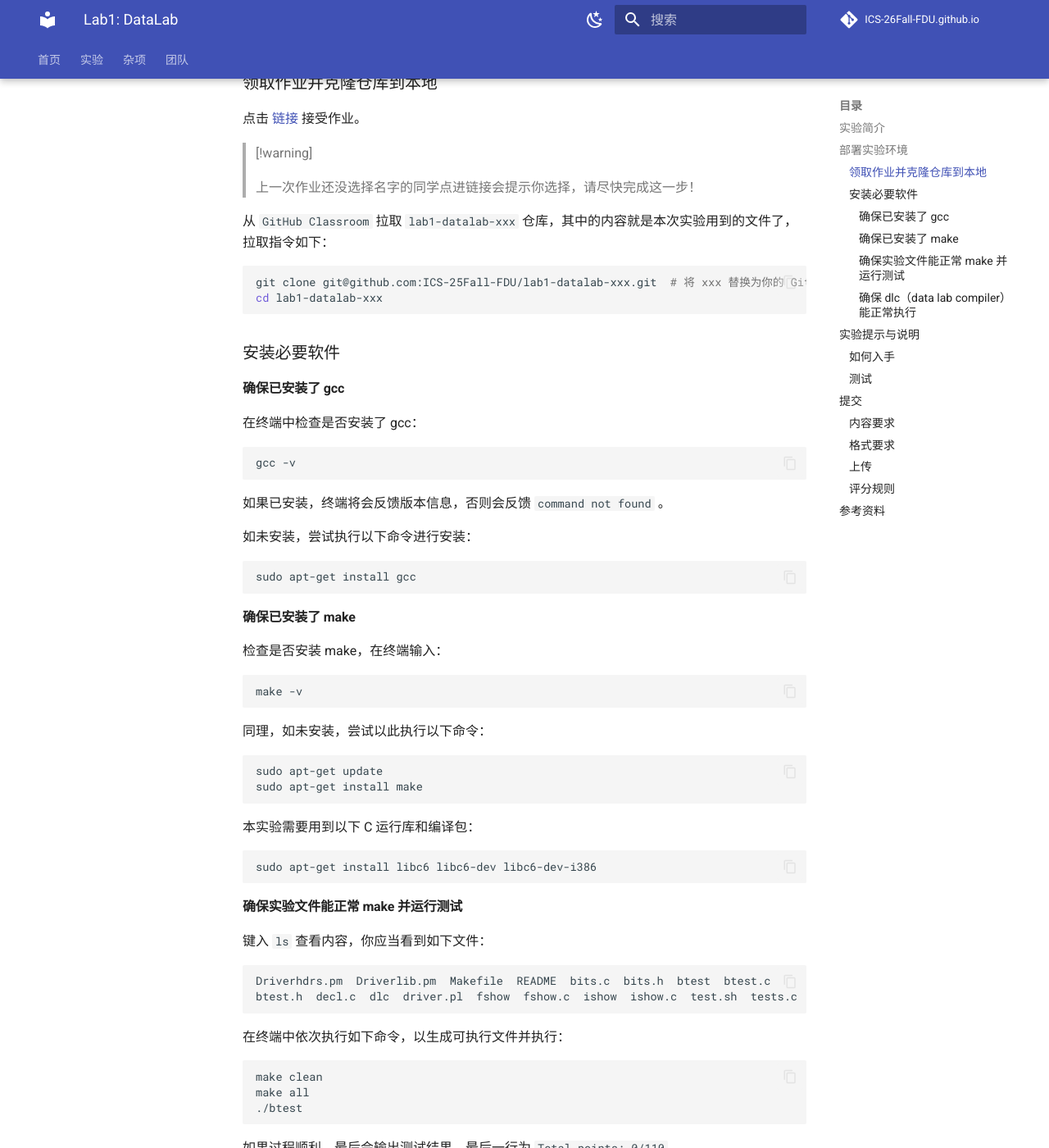
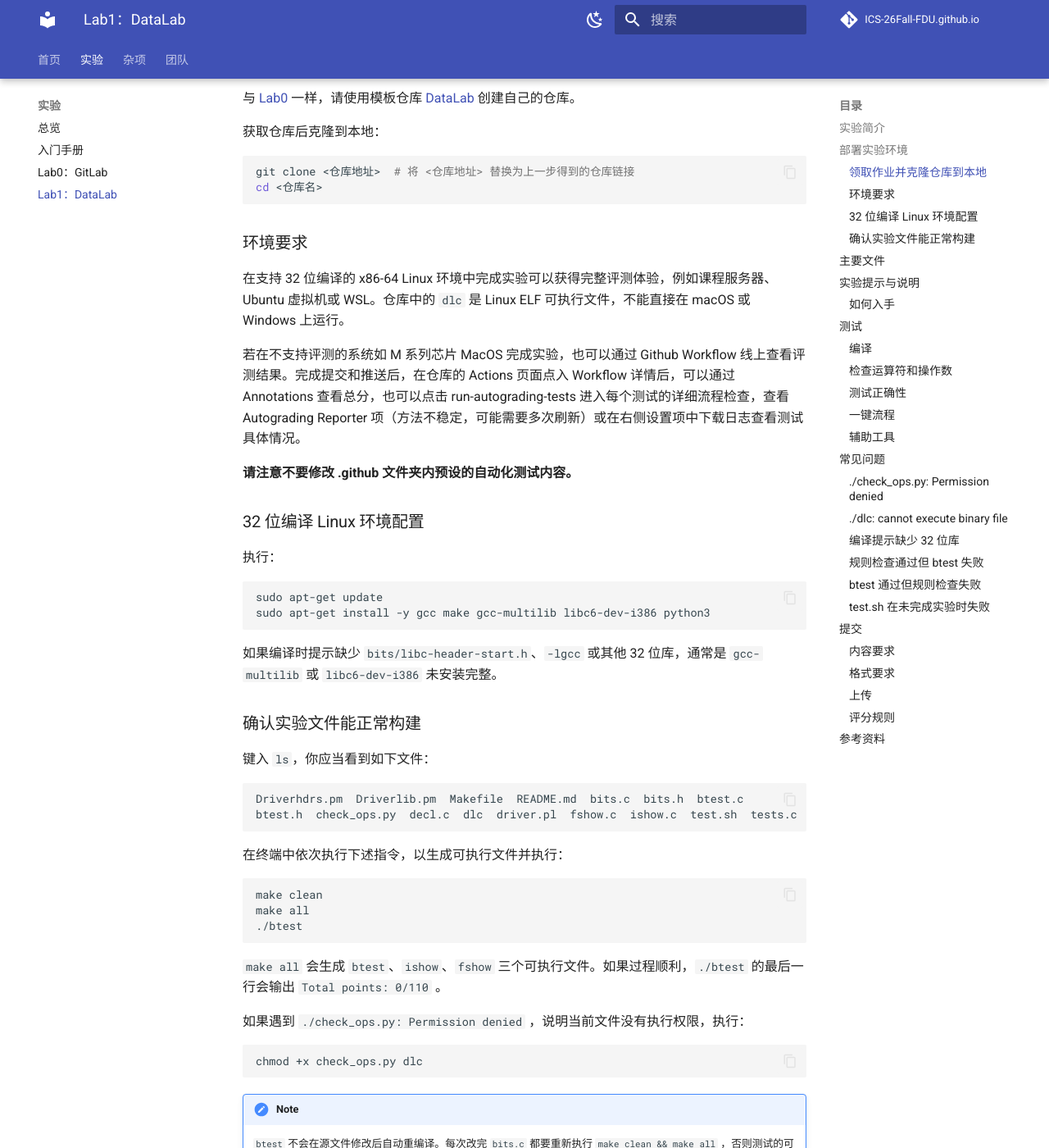
Before and after one commit to ICS-26Fall-FDU/ICS-26Fall-FDU.github.io, an MkDocs documentation site: the page built from docs/labs/lab1-data-lab.md, in a window 1280 px wide and 1400 px high, scrolled down 520 px. Shown: the whole window at 82% size. Built offline with MkDocs 1.6.1 and Material for MkDocs 9.7.7, drawn with Linux system fonts in a browser that asks for light colours; comment, search, counter and statistics services are not loaded; some of the changed text lies outside the part shown.

Commit message:
doc(lab1): update datalab doc

````diff
--- a/docs/labs/lab1-data-lab.md
+++ b/docs/labs/lab1-data-lab.md
@@ -1,79 +1,59 @@
+---
+title: "Lab1：DataLab"
+---
+
 # Lab1: DataLab
 
 ## 实验简介
 
-CSAPP 第一章配套实验。
-
 本实验是 CSAPP 第一章配套实验，目的是加深同学们对整数和浮点数二进制表示的认识。同学们需要解出若干程序谜题，编写代码并通过正确性测试，最后提交代码和报告。希望同学们多加思考，在解题过程中能学到的远不止二进制本身，还能加深对位运算的理解，以及学到一些算法知识。
 
-本实验的满分为 110 分。每迟交一天（迟交 1ms 到 24h 均视作一天）会在你的得分上扣除 5 分，扣完为止，报告另外算分。例如：如果你迟交一天，但是完成了 107 分的作业，则你的实验得分为 100 分，多余的 2 分可以加到报告的分数上。
+本实验的满分为 110 分。迟交 5 天内，最终得分为得分的 80%；迟交 5 天以上，最终得分为得分的 60%。截止日期后一天和后六天时 TA 会运行分数计算脚本。
+
+- TA 会抽取部分幸运同学认真阅读实验报告并另算分。
 
 ## 部署实验环境
 
 ### 领取作业并克隆仓库到本地
 
-点击 [链接](https://classroom.github.com/a/I6F-iQot) 接受作业。
+与 [Lab0](/labs/lab0-git-lab) 一样，请使用模板仓库 [DataLab](https://github.com/ICS-26Fall-FDU/DataLab) 创建自己的仓库。
 
-> [!warning]
->
-> 上一次作业还没选择名字的同学点进链接会提示你选择，请尽快完成这一步！
-
-从 `GitHub Classroom` 拉取 `lab1-datalab-xxx` 仓库，其中的内容就是本次实验用到的文件了，拉取指令如下：
+获取仓库后克隆到本地：
 
 ```shell
-git clone git@github.com:ICS-25Fall-FDU/lab1-datalab-xxx.git  # 将 xxx 替换为你的 GitHub 用户名
-cd lab1-datalab-xxx
+git clone <仓库地址>  # 将 <仓库地址> 替换为上一步得到的仓库链接
+cd <仓库名>
 ```
 
-### 安装必要软件
+### 环境要求
 
-#### 确保已安装了 gcc
+在支持 32 位编译的 x86-64 Linux 环境中完成实验可以获得完整评测体验，例如课程服务器、Ubuntu 虚拟机或 WSL。仓库中的 `dlc` 是 Linux ELF 可执行文件，不能直接在 macOS 或 Windows 上运行。
 
-在终端中检查是否安装了 gcc：
+若在不支持评测的系统如 M 系列芯片 MacOS 完成实验，也可以通过 Github Workflow 线上查看评测结果。完成提交和推送后，在仓库的 Actions 页面点入 Workflow 详情后，可以通过 Annotations 查看总分，也可以点击 run-autograding-tests 进入每个测试的详细流程检查，查看 Autograding Reporter 项（方法不稳定，可能需要多次刷新）或在右侧设置项中下载日志查看测试具体情况。
 
-```shell
-gcc -v
-```
+**请注意不要修改 .github 文件夹内预设的自动化测试内容。**
 
-如果已安装，终端将会反馈版本信息，否则会反馈 `command not found` 。
+### 32 位编译 Linux 环境配置
 
-如未安装，尝试执行以下命令进行安装：
-
-```shell
-sudo apt-get install gcc
-```
-
-#### 确保已安装了 make
-
-检查是否安装 make，在终端输入：
-
-```shell
-make -v
-```
-
-同理，如未安装，尝试以此执行以下命令：
+执行：
 
 ```shell
 sudo apt-get update
-sudo apt-get install make
+sudo apt-get install -y gcc make gcc-multilib libc6-dev-i386 python3
 ```
 
-本实验需要用到以下 C 运行库和编译包：
+如果编译时提示缺少 `bits/libc-header-start.h`、`-lgcc` 或其他 32 位库，通常是 `gcc-multilib` 或 `libc6-dev-i386` 未安装完整。
 
-```shell
-sudo apt-get install libc6 libc6-dev libc6-dev-i386
+### 确认实验文件能正常构建
+
+键入 `ls`，你应当看到如下文件：
+
+```text
+Driverhdrs.pm  Driverlib.pm  Makefile  README.md  bits.c  bits.h  btest.c
+btest.h  check_ops.py  decl.c  dlc  driver.pl  fshow.c  ishow.c  test.sh  tests.c
 ```
 
-#### 确保实验文件能正常 make 并运行测试
-
-键入 `ls` 查看内容，你应当看到如下文件：
-
-```shell
-Driverhdrs.pm  Driverlib.pm  Makefile  README  bits.c  bits.h  btest  btest.c
-btest.h  decl.c  dlc  driver.pl  fshow  fshow.c  ishow  ishow.c  test.sh  tests.c
-```
-
-在终端中依次执行如下命令，以生成可执行文件并执行：
+在终端中依次执行下述指令，以生成可执行文件并执行：
 
 ```shell
 make clean
@@ -81,85 +61,166 @@
 ./btest
 ```
 
-如果过程顺利，最后会输出测试结果，最后一行为 `Total points: 0/110` 。
+`make all` 会生成 `btest`、`ishow`、`fshow` 三个可执行文件。如果过程顺利，`./btest` 的最后一行会输出 `Total points: 0/110` 。
 
-如果过程中出现如下报错：
+如果遇到 `./check_ops.py: Permission denied` ，说明当前文件没有执行权限，执行：
 
 ```shell
-/usr/bin/ld: cannot found -lgcc
+chmod +x check_ops.py dlc
 ```
 
-那么尝试执行：
+!!! note
 
-```shell
-sudo apt install gcc-multilib
-```
+    `btest` 不会在源文件修改后自动重编译。每次改完 `bits.c` 都要重新执行 `make clean && make all` ，否则测试的可能仍是旧代码。
 
-#### 确保 dlc（data lab compiler）能正常执行
+## 主要文件
 
-执行：
-
-```shell
-./dlc bits.c
-```
-
-如果遇到 `./dlc: Permission denied`，说明没有当前文件的执行权限，执行:
-
-```shell
-chmod +x dlc
-```
-
-增加执行权限。
-
-如果执行立即结束并且没有任何反馈，则没有问题。
-
-> [!tip]
->
-> `./dlc -e bits.c` 可以打印每个函数的操作数。
+| 文件 | 用途 |
+|---|---|
+| `README.md` | 实验说明，包含每道题的完整规则 |
+| `bits.c` | 唯一需要填写的代码文件；文件开头包含完整编码规则 |
+| `bits.h` | 函数声明，不能修改 |
+| `check_ops.py` | 当前题目的规则与操作数检查入口 |
+| `dlc` | `check_ops.py` 内部调用的 DataLab 规则检查器 |
+| `decl.c`、`tests.c`、`btest.c` | 题目参数范围、参考行为与正确性测试 |
+| `Makefile` | 构建 `btest`、`ishow` 和 `fshow` |
+| `test.sh` | 一次执行构建、规则检查和完整测试 |
+| `ishow`、`fshow` | 编译后生成的整数和浮点位表示辅助工具 |
 
 ## 实验提示与说明
 
 ### 如何入手
 
-推荐阅读顺序：本文档 > `README` > `bits.c` 的注释部分。
+推荐阅读顺序：本文档 > `README.md` > `bits.c` 中每个函数上方的注释。
 
-`README` 文档中对实验文件做了较为详细的介绍。`bits.c` 是同学们唯一需要编辑的文件，其中包含了谜题规则介绍，18 个谜题以及谜题内容、难度、分数等。上面的两个文件请务必仔细阅读。
+你只需要修改 `bits.c` 中 P1–P19 的函数体。**不要修改函数名、参数、返回类型、测试程序或评分配置。**
+
+`README.md` 与 `bits.c` 的注释中对实验文件做了较为详细的介绍，并给出了逐题的函数签名、输入约束、合法运算符、最大操作数和分值。上面两个文件请务必仔细阅读。
 
 注意到，每一个谜题包含了如下信息：
 
 - 能使用的运算符。
 - 能使用的运算符总数量。
 - 能使用的常数的值域范围。
-- 变量类型。
+- 变量类型与输入参数的取值范围。
 - 能否使用控制语句（如 `if` ）等。
 
-### 测试
+## 测试
 
-- 除了 `bits.c` ，你不应该编辑任何其余文件。
+除了 `bits.c` ，你不应该编辑任何其余文件。
 
-- 完成谜题后，需要检验自己的代码是否正确：
+### 编译
 
-  - 首先，执行下述指令，检查每个函数使用的运算符类型、数目是否符合要求：
+每次修改 `bits.c` 后重新编译：
 
-    ```shell
-    ./dlc -e bits.c
-    ```
+```shell
+make clean
+make all
+```
 
-  - 如没有任何报错，按顺序执行下述指令，测试每个函数的正确性：
+### 检查运算符和操作数
 
-    ```shell
-    make clean
-    make all
-    ./btest
-    ```
+```shell
+./check_ops.py bits.c
+```
 
-  - `btest` 执行时会给出每个谜题（函数）是否通过测试（未通过时会给出测试数据），并且会计算你的最终得分。
+输出会列出每道题的“当前操作数/最大操作数”。最后出现以下内容才表示规则检查通过：
 
-- 你可以利用上 `./ishow` 和 `./fshow` 来帮助你调试（用法见 `README`）。
+```text
+All 19 functions passed operator checks.
+```
+
+!!! warning
+
+    **不要直接使用 `./dlc bits.c` 检查整份文件。** 仓库自带的 `dlc` 内置了旧函数名，`check_ops.py` 会为新题逐题选择同规则的代理函数名，再调用 `dlc` 检查实际函数体。代理过程不会放宽合法运算符，只解决旧二进制不认识新函数名的问题。
+
+规则检查通过只说明代码写法合法，不表示结果正确。
+
+### 测试正确性
+
+```shell
+./btest
+```
+
+`btest` 执行时会给出每个谜题（函数）是否通过测试（未通过时会给出测试数据），并且会计算你的最终得分。每道题的 `Errors` 都应为 0，满分为 `110/110` 。
+
+调试单题时不必反复全量测试，可以指定函数名：
+
+```shell
+./btest -f roundEvenPow2
+```
+
+可用 `-1`、`-2`、`-3` 指定前三个参数：
+
+```shell
+./btest -f roundEvenPow2 -1 5 -2 1
+./btest -f copyByteWithin -1 0x11223344 -2 0 -3 2
+```
+
+失败时会显示输入、实际结果和期望结果。
+
+### 一键流程
+
+也可以一次执行全部流程：
+
+```shell
+./test.sh
+```
+
+`test.sh` 只有在构建成功、规则检查通过并取得 `110/110` 时才返回状态码 0。在尚未完成全部题目时返回非零是正常现象，调试时应优先使用单题检查。
+
+### 辅助工具
+
+你可以利用 `./ishow` 和 `./fshow` 来帮助你调试（用法见 `README.md` ）：
+
+```shell
+./ishow 27
+./ishow 0x80000000
+./fshow 0x3f800000
+./fshow 0x80000000
+```
+
+`ishow` 会显示十六进制、有符号和无符号解释；`fshow` 会拆解符号位、阶码和尾数。
+
+## 常见问题
+
+### `./check_ops.py: Permission denied`
+
+终端中输入以下指令（或前面加 sudo 的版本）：
+
+```shell
+chmod +x check_ops.py dlc
+```
+
+（小技巧：`chmod 777` 可以赋予所有用户一个文件的读、写、执行权限～Linux 文件权限由三个分别代表三类用户权限的八进制数表示，其中每个二进制位从高到低分别代表读、写、执行，每位全设为 `1` 则变成 `777`。）
+
+### `./dlc: cannot execute binary file`
+
+当前环境不是兼容的 x86-64 Linux，请切换到课程服务器、Linux 虚拟机或合适的 WSL 环境。
+
+### 编译提示缺少 32 位库
+
+```shell
+sudo apt-get install -y gcc-multilib libc6-dev-i386
+make clean
+make all
+```
+
+### 规则检查通过但 `btest` 失败
+
+检查器只验证语法、运算符和操作数数量；`btest` 才验证结果。根据失败输入判断问题属于符号、溢出、移位、舍入还是浮点特殊值处理。
+
+### `btest` 通过但规则检查失败
+
+算法结果可能正确，但使用了禁用语法、常量或过多操作数，仍不能得分。按 `check_ops.py` 给出的函数定位问题。
+
+### `test.sh` 在未完成实验时失败
+
+这是预期行为，因为脚本要求满分。使用 `./btest -f 函数名` 调试单题。
 
 ## 提交
 
-截止时间：10 月 14 日 23:59。逾期将扣除部分分数。
+截止时间：10 月 9 日 23:59。逾期将扣除部分分数。
 
 ### 内容要求
 
@@ -168,7 +229,7 @@
 实验报告应该包含以下内容：
 
 - 实验标题，你的姓名，学号。
-- 你在终端中执行 `./dlc -e bits.c` 后的截图。
+- 你在终端中执行 `./check_ops.py bits.c` 后的截图。
 - 你在终端中执行 `./btest` 后的截图。
 - 描述你实现每个函数的思路。`bits.c` 中不要求给自己的代码写注释（写了也无妨）
 - 如果有，请务必在报告中列出引用的内容以及参考的资料。
@@ -180,13 +241,15 @@
 可提交 `.md` 文件或者 `.pdf` 文件。请勿提交 `.doc` 或 `.docx` 文件。
 （如果提交 `.md` 文件，请确保助教能同时看到你报告中的截图！）
 
-> [!tip]
->
-> 在你的 Markdown 报告中插入图片时，请将图片文件放在仓库的 `images/` 或 `assets/` 文件夹下，并使用 **相对路径**（如 `images/screenshot.png`）插入图片。常见支持的图片格式有 PNG、JPG 和 GIF。插入图片的 Markdown 语法示例：`![截图说明](images/screenshot.png)`。上传报告时，请确保图片文件已一并上传到 GitHub。如果你不确定这一步是否正确，请进入你的远程仓库预览你的报告。
+!!! tip
+
+    在你的 Markdown 报告中插入图片时，请将图片文件放在仓库的 `images/` 或 `assets/` 文件夹下，并使用 **相对路径**（如 `images/screenshot.png`）插入图片。常见支持的图片格式有 PNG、JPG 和 GIF。插入图片的 Markdown 语法示例：`![截图说明](images/screenshot.png)`。上传报告时，请确保图片文件已一并上传到 GitHub。如果你不确定这一步是否正确，请进入你的远程仓库预览你的报告。
 
 ### 上传
 
-打开终端，**在 `lab1-datalab-xxx` 路径下** 执行以下指令：
+首先，在 E-Learning 平台上提交你根据模板仓库创建的个人仓库链接。
+
+打开终端，**在实验仓库路径下** 执行以下指令，或使用图形化界面操作：
 
 ```shell
 # 提交当前文件夹下的所有更改到暂存区
@@ -199,22 +262,29 @@
 git push
 ```
 
+!!! note
+
+    提交前请自查：没有提交 `btest`、`ishow`、`fshow`、`*.o` 等编译产物。
+
+本实验使用 GitHub Actions 自动评分：每次推送都会对 19 道题逐题检查运算符规则与正确性，总分 110 分。
+
 ### 评分规则
 
 - 实验报告要求简洁清晰，不必追求字数，描述清楚思路即可。
-- 对每道谜题请先做思考，不要立即使用搜索引擎，如果使用了 AI，请在提交的报告中注明。
+- 对每道谜题请先自行思考，不要立即使用搜索引擎或 AI 直接生成答案。
+- 可以查阅 C 语言、补码、位运算和 IEEE 754 资料，但不要复制他人的实现。
 - 严禁抄袭其它人的代码，一旦发现，零分处理。
 
 ## 参考资料
 
-- [CMU 原版 Lab](http://csapp.cs.cmu.edu/3e/labs.html)
-- 本文档编写时参考了 24 年的实验文档 。
+- [CMU 原版 Lab](https://csapp.cs.cmu.edu/3e/labs.html)
+- [实验入门手册](./manual.md)
+- 本文档编写时参考了 25 年的实验文档 。
 
-> [!info] 本 Lab 负责助教
->
-> - [蔡亦扬](mailto:caiyy23@m.fudan.edu.cn)
-> - [项正豪](mailto:zhxiang23@m.fudan.edu.cn)
->
-> **特别鸣谢**：24 年秋学期 ICS 助教李增昊
->
-> 同时感谢 @徐厚泽 助教往本实验中加入了 `bitReverse` 题目，感谢 @朱程炀 助教往本实验中加入了 `float_inv` 题目。
+!!! info "本 Lab 负责助教"
+
+    - [张林涛](mailto:lintaozhang25@m.fudan.edu.cn)
+
+!!! info "特别鸣谢"
+
+    - 25 年秋学期 ICS 助教团队
--- a/mkdocs.yml
+++ b/mkdocs.yml
@@ -96,6 +96,7 @@
     - 总览: labs/index.md
     - 入门手册: labs/manual.md
     - Lab0：GitLab: labs/lab0-git-lab.md
+    - Lab1：DataLab: labs/lab1-data-lab.md
 #    - 测试: labs/test-lab.md
   - 杂项:
     - 使用 SSH: misc/ssh.md
````
Also changed, not shown: docs/labs/index.md (+1 -0 lines).
